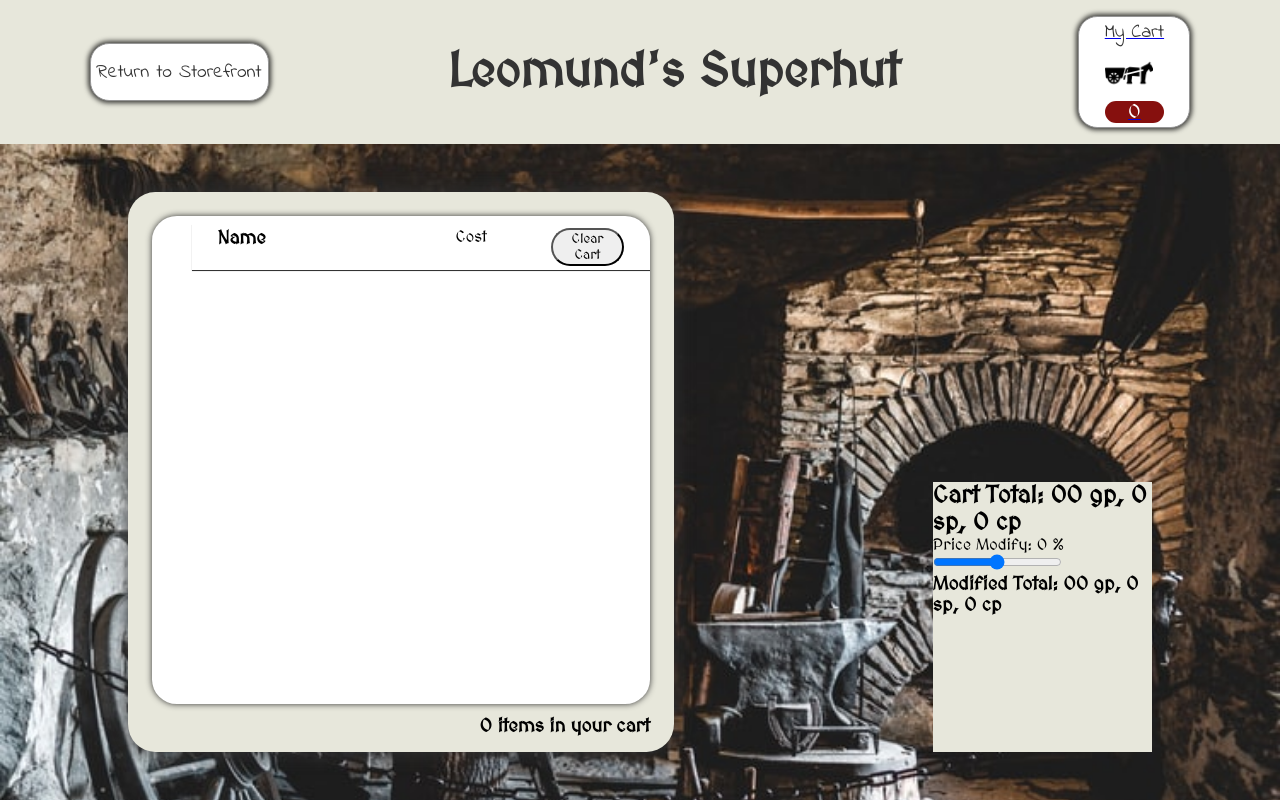
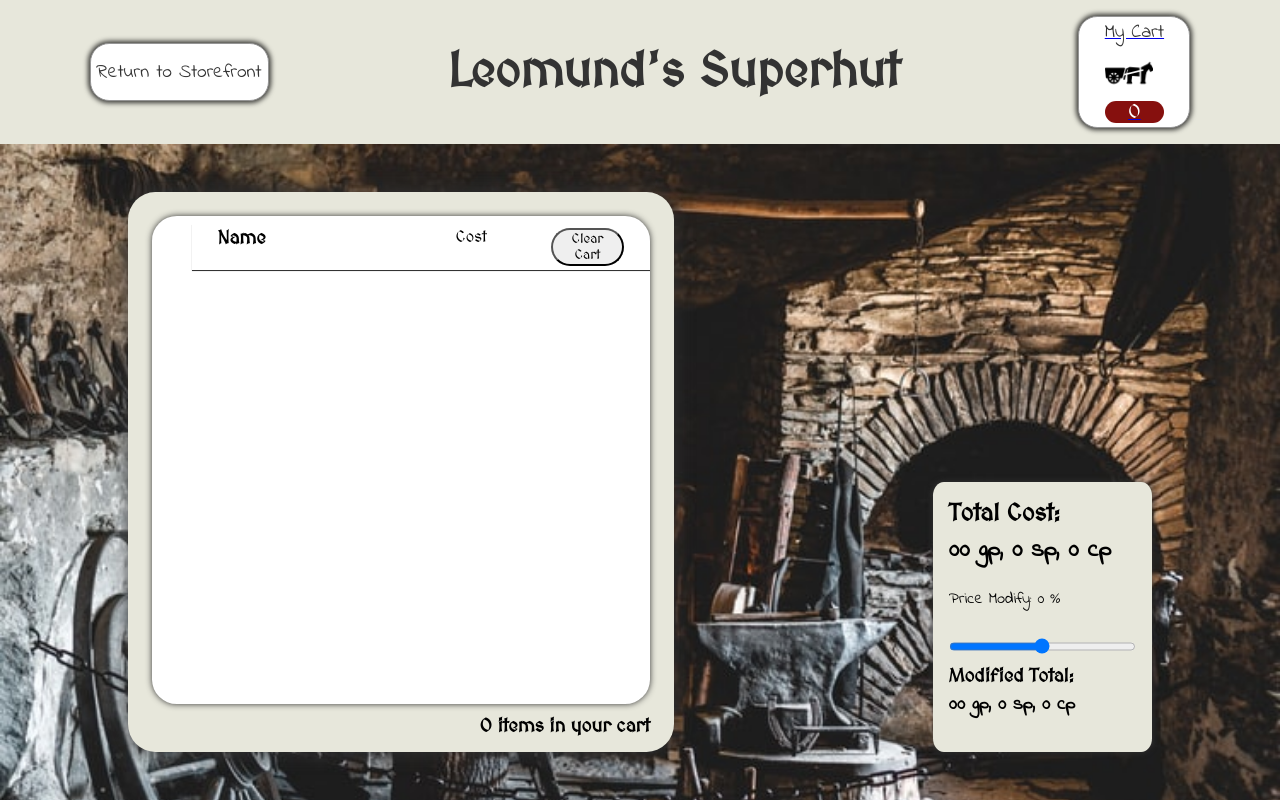
Before and after one commit to relyt4me/leomunds-superhut, a React (Create React App) app: page /cart in a window 1280 px wide. Built offline with nearby package versions, Linux system fonts and the light colour scheme.

Commit message:
Style cart value card

```diff
--- a/src/Components/Cart/Cart.css
+++ b/src/Components/Cart/Cart.css
@@ -38,7 +38,6 @@
 
 .cart-item {
   display: flex;
-  /* justify-content: space-between; */
   text-align: left;
   padding: 0.5vh 2vw;
   box-shadow: 0 0.05em 0.04em #333333;
@@ -66,4 +65,13 @@
 .cart-value-card {
   background-color: #e7e7db;
   grid-area: 2/3/3/4;
+  display: grid;
+  box-shadow: 0 0 0.4em #333333;
+  border-radius: 5%;
+  padding: 2vh;
+  font-family: Indie;
 }
+
+.cart-titles {
+  font-family: Medival;
+}
--- a/src/Components/Cart/Cart.js
+++ b/src/Components/Cart/Cart.js
@@ -76,12 +76,20 @@ class Cart extends Component {
           <h3 className='cart-list-total-items'>{this.props.cartItems.length} items in your cart</h3>
         </article>
         <article className='cart-value-card'>
-          <h2 className='cart-total-value'>Cart Total: {this.convertCostToCurrency(totalCost)}</h2>
+          <h2 className='cart-total-value'>
+            <span className='cart-titles'>Total Cost: </span>
+            <br></br>
+            {this.convertCostToCurrency(totalCost)}
+          </h2>
           <label htmlFor='price-modify' className='price-modify-label'>
             Price Modify: {priceModify * 100} %
           </label>
           <input type='range' id='price-modify' name='price-modify' min='-1' max='1' step='0.1' onChange={this.updatePriceModifyInput} value={priceModify}></input>
-          <h3 className='modified-total'>Modified Total: {this.convertCostToCurrency(totalCost + totalCost * priceModify)}</h3>
+          <h3 className='modified-total'>
+            <span className='cart-titles'>Modified Total: </span>
+            <br></br>
+            {this.convertCostToCurrency(totalCost + totalCost * priceModify)}
+          </h3>
         </article>
       </section>
     );
```
